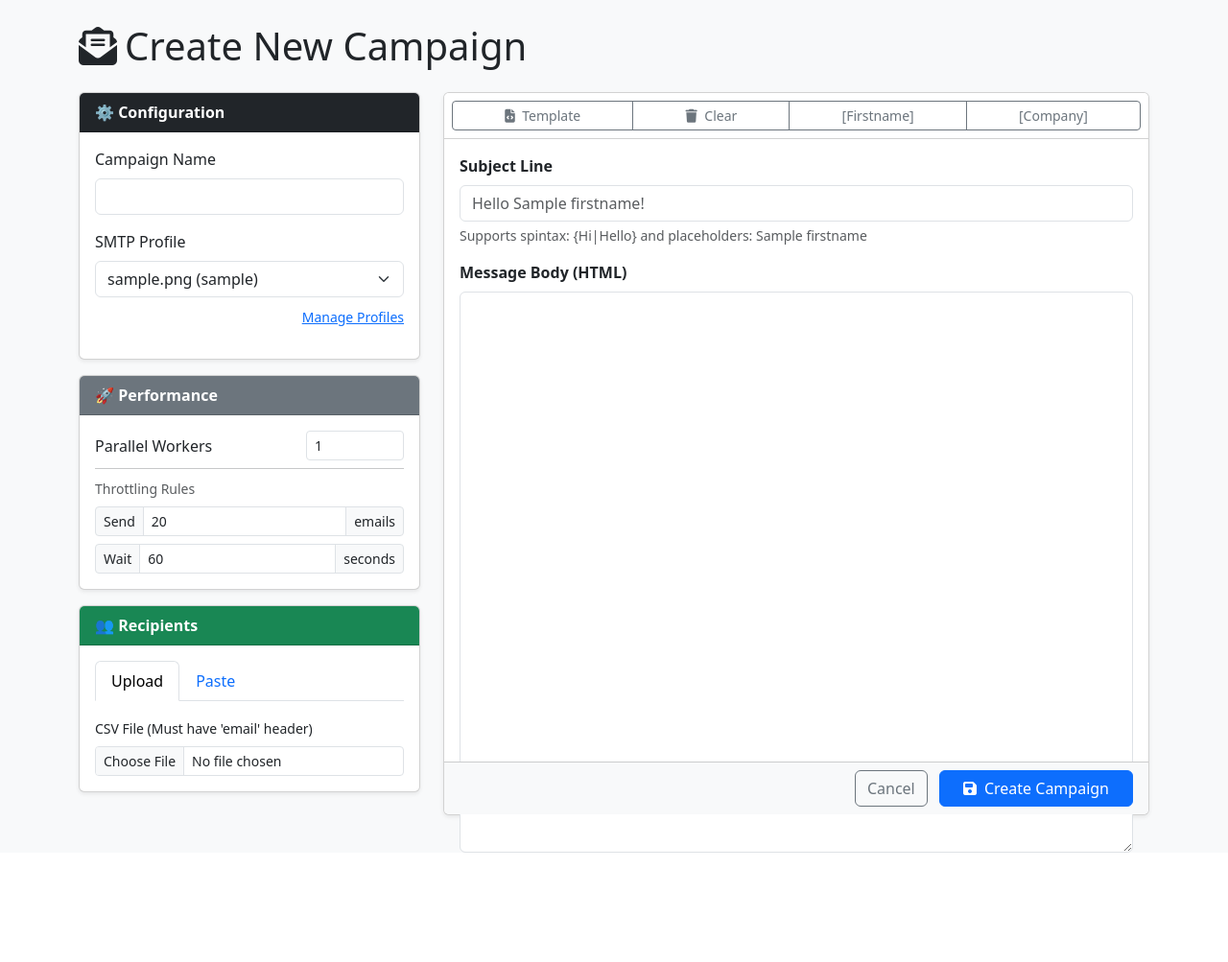
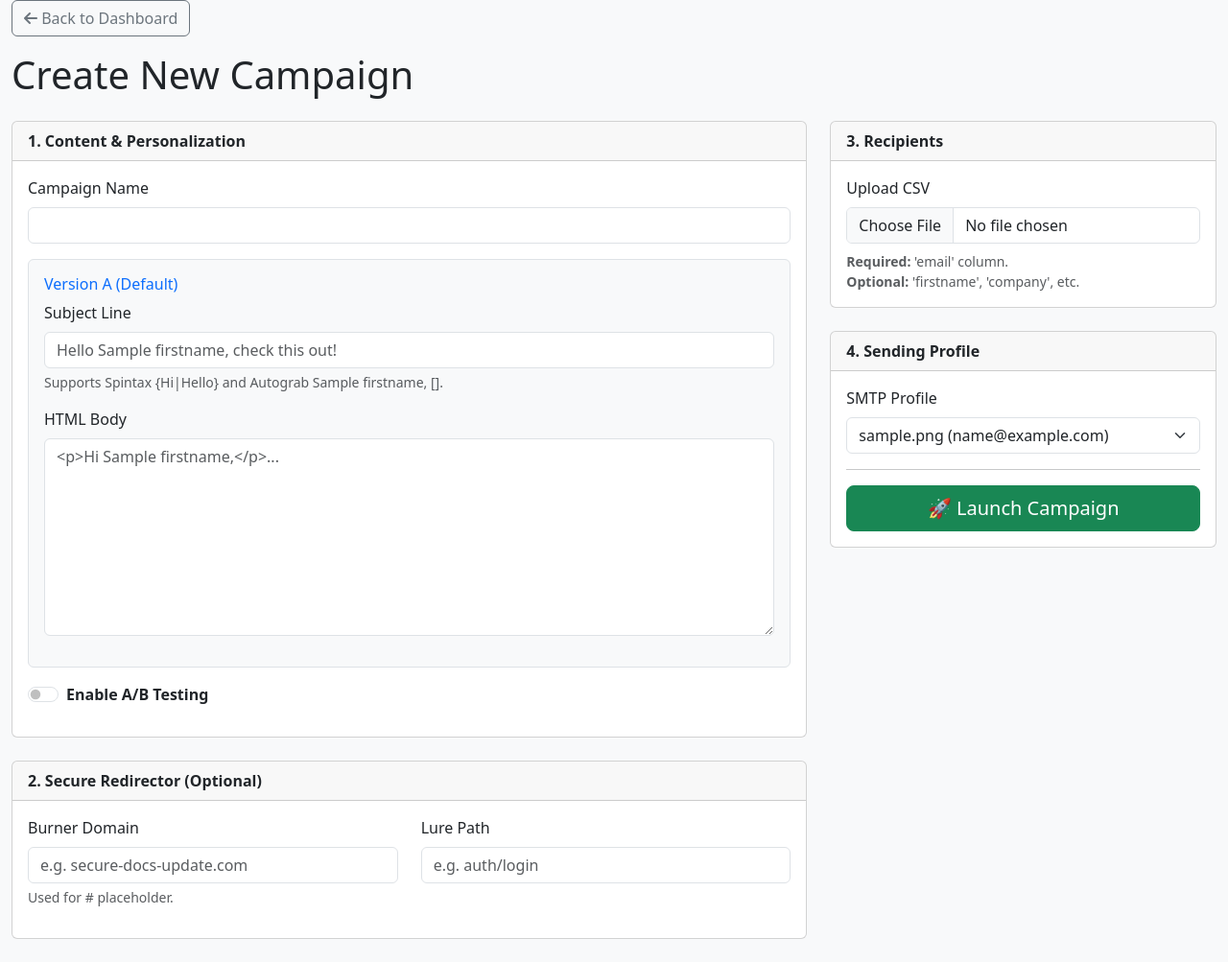
Before and after one commit to Sussyfreelandx/smtpweb, a Flask app: template app/templates/create_campaign.html in a window 1280 px wide. Shown: the part 56-1059 px from the top of the page at 96% size. Before the commit the page ends 945 px from the top, so only its background shows below. Run offline with Flask 2, Linux system fonts and the light colour scheme; tables that the repository leaves empty hold one stand-in row (values such as "Sample post"); the template is opened without the code that fills it: values that come from a table or form of the project are taken from there, most other values are stand-ins (such as "Sample title", 1, 10 or a date in 2020).

Commit message:
Update create_campaign.html

```diff
--- a/app/templates/create_campaign.html
+++ b/app/templates/create_campaign.html
@@ -1,144 +1,125 @@
 {% extends "base.html" %}
 
 {% block content %}
-<div class="container py-4">
-    <h1 class="mb-4"><i class="fas fa-envelope-open-text me-2"></i>Create New Campaign</h1>
+    <div class="mb-3">
+        <a href="{{ url_for('main.index') }}" class="btn btn-outline-secondary">
+            <i class="fas fa-arrow-left"></i> Back to Dashboard
+        </a>
+    </div>
 
-    <form method="post" enctype="multipart/form-data" class="needs-validation" novalidate id="campaignForm">
-
+    <h1 class="mb-4">Create New Campaign</h1>
+    <form method="post" enctype="multipart/form-data" class="needs-validation" novalidate>
         <div class="row">
-            <!-- Left Column: Config -->
-            <div class="col-lg-4 mb-4">
-
-                <!-- 1. General Config -->
-                <div class="card mb-3 shadow-sm">
-                    <div class="card-header bg-dark text-white fw-bold">⚙️ Configuration</div>
+            <!-- Left Column: Content -->
+            <div class="col-lg-8">
+                <div class="card mb-4">
+                    <div class="card-header fw-bold">1. Content & Personalization</div>
                     <div class="card-body">
                         <div class="mb-3">
-                            <label class="form-label">Campaign Name</label>
-                            <input type="text" class="form-control" name="campaign_name" required>
+                            <label for="campaign_name" class="form-label">Campaign Name</label>
+                            <input type="text" class="form-control" id="campaign_name" name="campaign_name" required>
+                        </div>
+
+                        <!-- Version A -->
+                        <div class="border p-3 rounded mb-3 bg-light">
+                            <h6 class="text-primary">Version A (Default)</h6>
+                            <div class="mb-3">
+                                <label for="subject" class="form-label">Subject Line</label>
+                                <input type="text" class="form-control" id="subject" name="subject" required
+                                       placeholder="Hello {{firstname}}, check this out!">
+                                <div class="form-text">Supports Spintax {Hi|Hello} and Autograb {{firstname}}, {{company}}.</div>
                             </div>
                             <div class="mb-3">
-                            <label class="form-label">SMTP Profile</label>
-                            <select class="form-select" name="smtp_profile_id" required>
-                                {% for p in profiles %}
-                                <option value="{{ p.id }}">{{ p.profile_name }} ({{ p.username }})</option>
-                                {% else %}
-                                <option disabled>No profiles found. Create one first.</option>
-                                {% endfor %}
-                            </select>
-                            <div class="mt-2 text-end">
-                                <a href="{{ url_for('main.smtp_profiles') }}" class="small">Manage Profiles</a>
+                                <label for="body_html" class="form-label">HTML Body</label>
+                                <textarea class="form-control" id="body_html" name="body_html" rows="8" required
+                                          placeholder="<p>Hi {{firstname}},</p>..."></textarea>
+                            </div>
+                        </div>
+
+                        <!-- A/B Testing Toggle -->
+                        <div class="form-check form-switch mb-3">
+                            <input class="form-check-input" type="checkbox" id="ab_testing_toggle" name="ab_testing_enabled">
+                            <label class="form-check-label fw-bold" for="ab_testing_toggle">Enable A/B Testing</label>
+                        </div>
+
+                        <!-- Version B (Hidden by default) -->
+                        <div id="version_b_container" class="border p-3 rounded mb-3 bg-light" style="display:none;">
+                            <h6 class="text-danger">Version B</h6>
+                            <div class="row mb-3">
+                                <div class="col-md-4">
+                                    <label class="form-label">Split Ratio (A %)</label>
+                                    <input type="number" class="form-control" name="ab_split_ratio" value="50" min="1" max="99">
+                                </div>
+                            </div>
+                            <div class="mb-3">
+                                <label for="subject_b" class="form-label">Subject Line B</label>
+                                <input type="text" class="form-control" id="subject_b" name="subject_b">
+                            </div>
+                            <div class="mb-3">
+                                <label for="body_b" class="form-label">HTML Body B</label>
+                                <textarea class="form-control" id="body_b" name="body_b" rows="8"></textarea>
                             </div>
                         </div>
                     </div>
                 </div>
 
-                <!-- 2. Performance Settings (Parallel/Throttle) -->
-                <div class="card mb-3 shadow-sm">
-                    <div class="card-header bg-secondary text-white fw-bold">🚀 Performance</div>
+                <!-- Secure Redirector -->
+                <div class="card mb-4">
+                     <div class="card-header fw-bold">2. Secure Redirector (Optional)</div>
                      <div class="card-body">
-                        <div class="row g-2 align-items-center mb-2">
-                            <div class="col-8"><label class="form-label mb-0">Parallel Workers</label></div>
-                            <div class="col-4"><input type="number" class="form-control form-control-sm" name="parallel_workers" value="1" min="1" max="10"></div>
+                         <div class="row">
+                             <div class="col-md-6 mb-3">
+                                 <label class="form-label">Burner Domain</label>
+                                 <input type="text" class="form-control" name="burner_domain" placeholder="e.g. secure-docs-update.com">
+                                 <div class="form-text">Used for {{secure_link}} placeholder.</div>
                              </div>
-                        <hr class="my-2">
-                        <label class="form-label small text-muted">Throttling Rules</label>
-                        <div class="input-group input-group-sm mb-2">
-                            <span class="input-group-text">Send</span>
-                            <input type="number" class="form-control" name="throttle_amount" value="20">
-                            <span class="input-group-text">emails</span>
-                        </div>
-                        <div class="input-group input-group-sm">
-                            <span class="input-group-text">Wait</span>
-                            <input type="number" class="form-control" name="throttle_delay" value="60">
-                            <span class="input-group-text">seconds</span>
-                        </div>
-                    </div>
-                </div>
-
-                <!-- 3. Recipients -->
-                <div class="card shadow-sm">
-                    <div class="card-header bg-success text-white fw-bold">👥 Recipients</div>
-                    <div class="card-body">
-                        <ul class="nav nav-tabs mb-3" id="recipientTabs" role="tablist">
-                            <li class="nav-item"><button class="nav-link active" data-bs-target="#tab-file" data-bs-toggle="tab" type="button">Upload</button></li>
-                            <li class="nav-item"><button class="nav-link" data-bs-target="#tab-paste" data-bs-toggle="tab" type="button">Paste</button></li>
-                        </ul>
-
-                        <div class="tab-content">
-                            <div class="tab-pane fade show active" id="tab-file">
-                                <label class="form-label small">CSV File (Must have 'email' header)</label>
-                                <input class="form-control form-control-sm" type="file" name="recipients_file" accept=".csv">
-                            </div>
-                            <div class="tab-pane fade" id="tab-paste">
-                                <label class="form-label small">Paste Emails (One per line)</label>
-                                <textarea class="form-control form-control-sm" name="pasted_emails" rows="5" placeholder="user@example.com"></textarea>
+                             <div class="col-md-6 mb-3">
+                                 <label class="form-label">Lure Path</label>
+                                 <input type="text" class="form-control" name="lure_path" placeholder="e.g. auth/login">
                              </div>
                          </div>
                      </div>
                 </div>
             </div>
 
-            <!-- Right Column: Editor -->
-            <div class="col-lg-8">
-                <div class="card h-100 shadow-sm">
-                    <div class="card-header bg-white p-2">
-                        <!-- Simulated Toolbar from screenshot -->
-                        <div class="btn-group w-100" role="group">
-                            <button type="button" class="btn btn-outline-secondary btn-sm" onclick="loadSampleTemplate()"><i class="fas fa-file-code me-1"></i> Template</button>
-                            <button type="button" class="btn btn-outline-secondary btn-sm" onclick="document.getElementById('body_html').value=''"><i class="fas fa-trash me-1"></i> Clear</button>
-                            <button type="button" class="btn btn-outline-secondary btn-sm" onclick="insertPlaceholder('{{ firstname }}')">[Firstname]</button>
-                            <button type="button" class="btn btn-outline-secondary btn-sm" onclick="insertPlaceholder('{{ company }}')">[Company]</button>
+            <!-- Right Column: Settings -->
+            <div class="col-lg-4">
+                <div class="card mb-4">
+                    <div class="card-header fw-bold">3. Recipients</div>
+                    <div class="card-body">
+                        <label for="recipients_file" class="form-label">Upload CSV</label>
+                        <input class="form-control" type="file" id="recipients_file" name="recipients_file" accept=".csv" required>
+                        <div class="form-text mt-2">
+                            <strong>Required:</strong> 'email' column.<br>
+                            <strong>Optional:</strong> 'firstname', 'company', etc.
                         </div>
                     </div>
+                </div>
+
+                <div class="card mb-4">
+                    <div class="card-header fw-bold">4. Sending Profile</div>
                     <div class="card-body">
                         <div class="mb-3">
-                            <label class="form-label fw-bold">Subject Line</label>
-                            <input type="text" class="form-control" name="subject" placeholder="Hello {{ firstname|default('there') }}!" required>
-                            <div class="form-text small">Supports spintax: {Hi|Hello} and placeholders: {{ firstname }}</div>
+                            <label class="form-label">SMTP Profile</label>
+                            <select class="form-select" name="smtp_profile_id">
+                                {% for profile in smtp_profiles %}
+                                    <option value="{{ profile.id }}">{{ profile.profile_name }} ({{ profile.sender_email }})</option>
+                                {% endfor %}
+                            </select>
                         </div>
-
-                        <div class="mb-3 h-100 d-flex flex-column">
-                            <label class="form-label fw-bold">Message Body (HTML)</label>
-                            <textarea class="form-control flex-grow-1 font-monospace" id="body_html" name="body_html" rows="15" required style="font-size: 0.9rem;"></textarea>
+                        <hr>
+                        <div class="d-grid">
+                            <button type="submit" class="btn btn-success btn-lg">🚀 Launch Campaign</button>
                         </div>
-                    </div>
-                    <div class="card-footer bg-light text-end">
-                        <a href="{{ url_for('main.index') }}" class="btn btn-outline-secondary me-2">Cancel</a>
-                        <button type="submit" class="btn btn-primary px-4"><i class="fas fa-save me-2"></i>Create Campaign</button>
                     </div>
                 </div>
             </div>
         </div>
     </form>
-</div>
 
     <script>
-function loadSampleTemplate() {
-    const template = `<!DOCTYPE html>
-<html>
-<body style="font-family: Arial, sans-serif;">
-    <p>{{ greetings }},</p>
-
-    <p>This is a message for {{ company }}.</p>
-
-    <p>Regards,<br>{{ sender_name }}</p>
-
-    <hr>
-    <p><small><a href="{{ unsubscribe_link }}">Unsubscribe</a></small></p>
-</body>
-</html>`;
-    document.getElementById('body_html').value = template;
-}
-
-function insertPlaceholder(text) {
-    const textarea = document.getElementById('body_html');
-    const start = textarea.selectionStart;
-    const end = textarea.selectionEnd;
-    const val = textarea.value;
-    textarea.value = val.substring(0, start) + text + val.substring(end);
-    textarea.focus();
-}
+        document.getElementById('ab_testing_toggle').addEventListener('change', function() {
+            document.getElementById('version_b_container').style.display = this.checked ? 'block' : 'none';
+        });
     </script>
 {% endblock %}
```
Lines whose indentation alone changed are shown as unchanged.
